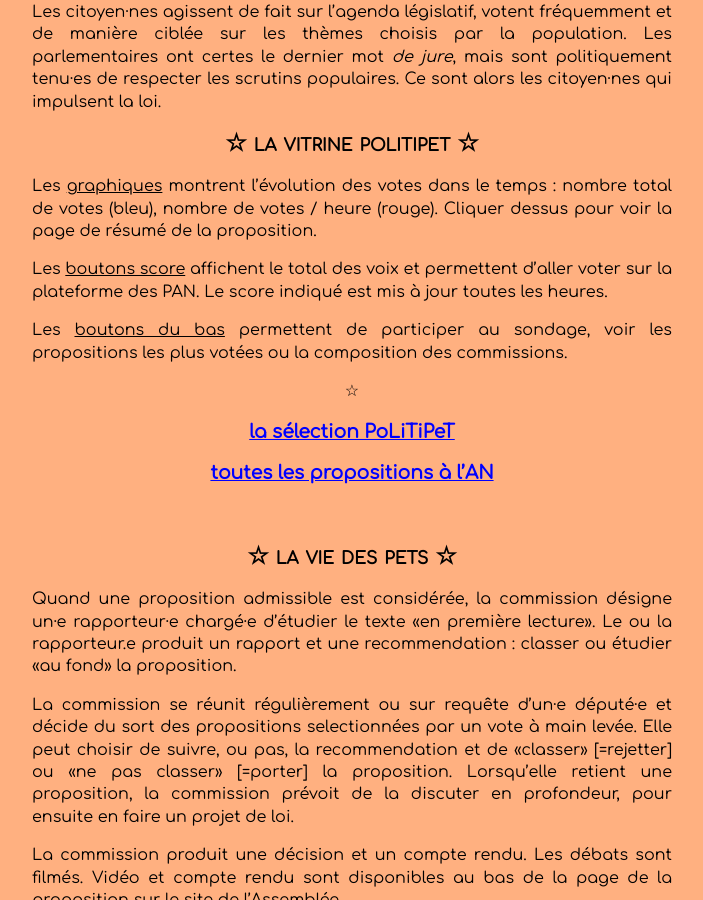
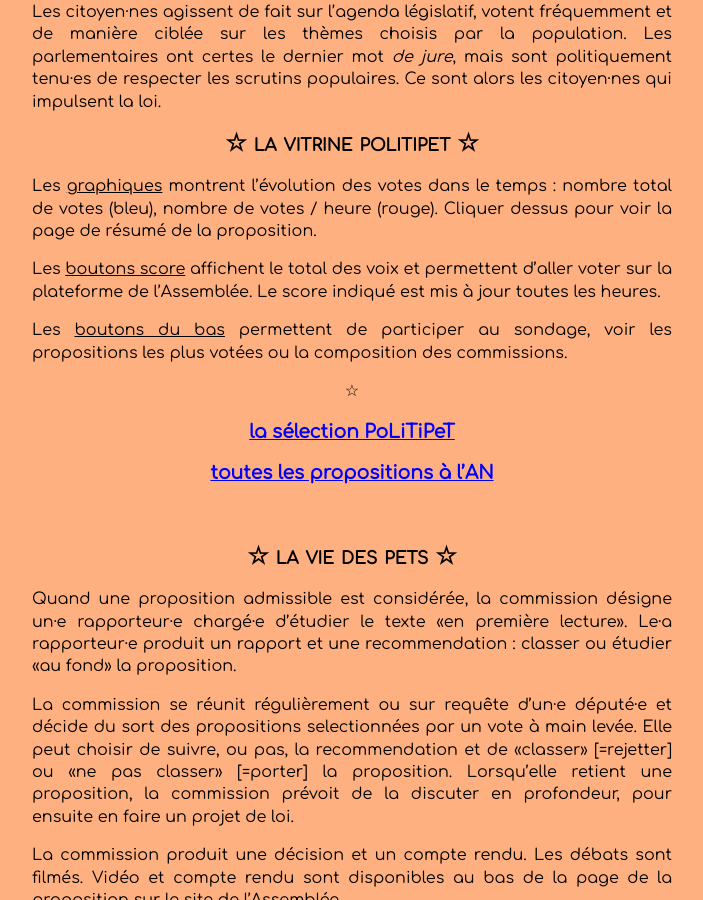
Before and after one commit to politipet/politipet.github.io, a Jekyll site: the page built from info.md, in a window 1280 px wide and 900 px high, scrolled down 1152 px. Shown: the whole window, without its empty margins (288-991 px from the left). Built offline with Jekyll 4.4.1, drawn with Linux system fonts in a browser that asks for light colours; our own code applies the rules of GitHub Pages for plain Markdown files.

Commit message:
fixup info & stats

```diff
--- a/info.md
+++ b/info.md
@@ -67,7 +67,7 @@
 Cliquer dessus pour voir la page de résumé de la proposition.
 
 Les <u>boutons score</u> affichent le total des voix et permettent
-d'aller voter sur la plateforme des PAN.  Le score indiqué est
+d'aller voter sur la plateforme de l'Assemblée. Le score indiqué est
 mis à jour toutes les heures.
 
 Les <u>boutons du bas</u> permettent de participer au sondage,
@@ -87,8 +87,8 @@
 -------------------
 
 Quand une proposition admissible est considérée, la commission désigne
-un·e rapporteur·e chargé·e d'étudier le texte «en première lecture». Le
-ou la rapporteur.e produit un rapport et une recommendation : classer ou
+un·e rapporteur·e chargé·e d'étudier le texte «en première lecture».
+Le·a rapporteur·e produit un rapport et une recommendation : classer ou
 étudier «au fond» la proposition.
 
 La commission se réunit régulièrement ou sur requête d'un·e député·e et
```
Also changed, not shown: stats.md (+1 -1 lines).
